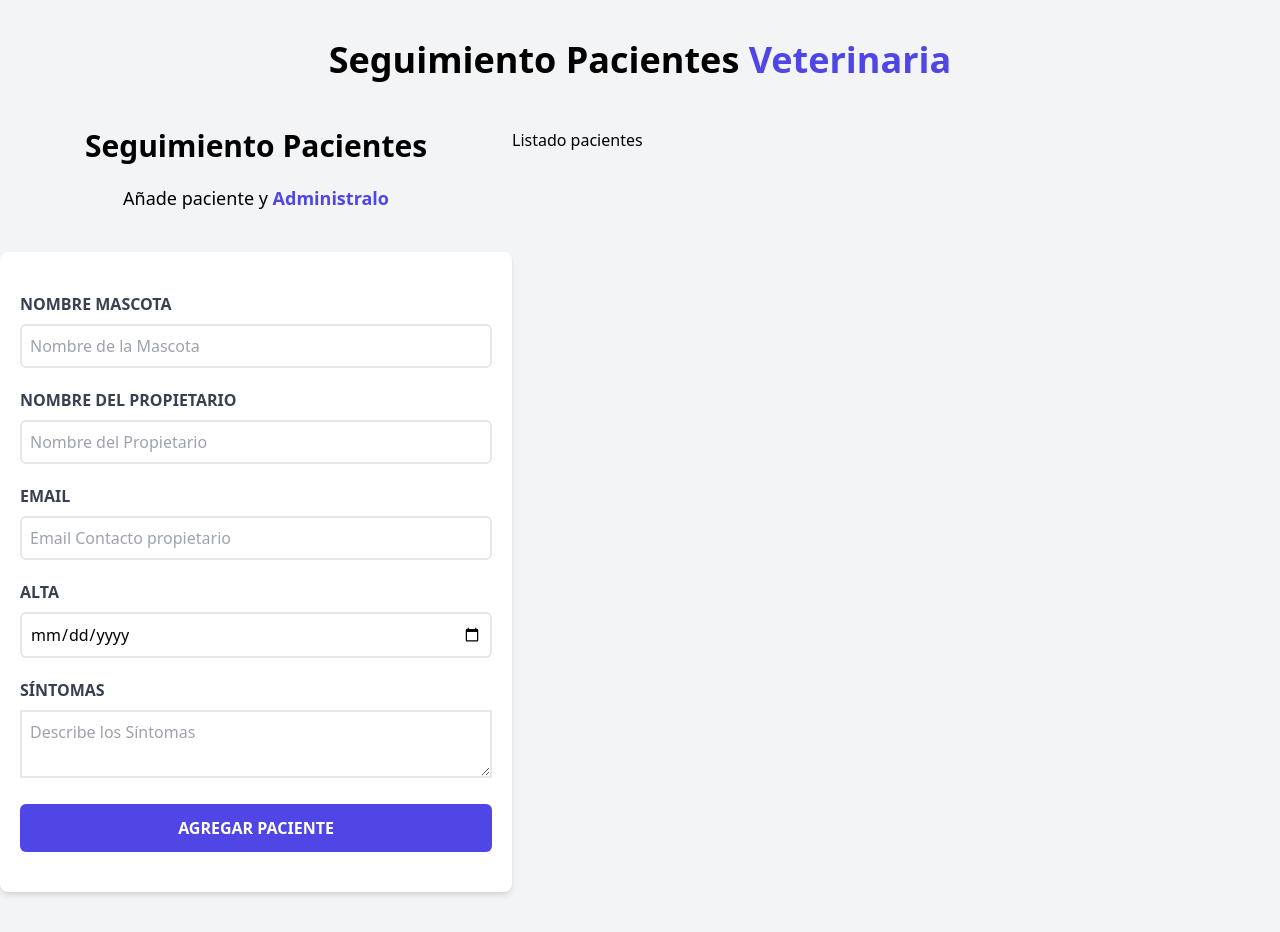
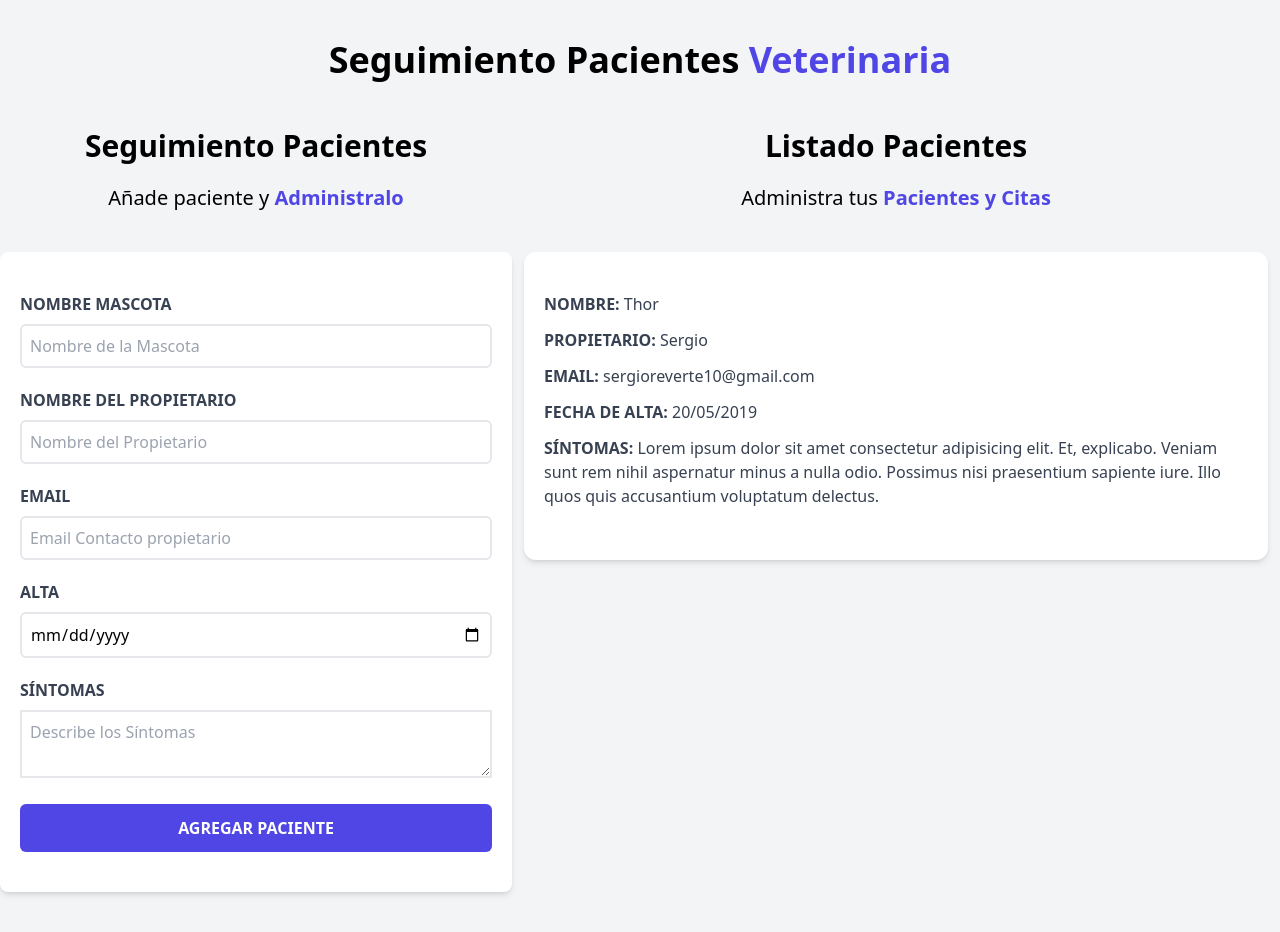
Before and after one commit to Reverte10/Control-de-citas-en-React, a React (Vite) app: page / in a window 1280 px wide. Built offline with nearby package versions, Linux system fonts and the light colour scheme.

Commit message:
creado listado pacientes

```diff
--- a/src/components/Formulario.jsx
+++ b/src/components/Formulario.jsx
@@ -1,8 +1,8 @@
 function Formulario() {
   return (
     <div className="md:w-1/2 lg:w-2/5">
-      <h3 className="font-black text-3xl text-center">Seguimiento Pacientes</h3>
-      <p className="text-lg mt-5 text-center mb-10">
+      <h2 className="font-black text-3xl text-center">Seguimiento Pacientes</h2>
+      <p className="text-xl mt-5 text-center mb-10">
         Añade paciente y {' '}
         <span className="text-indigo-600 font-bold">Administralo</span>
       </p>
--- a/src/components/ListadoPacientes.jsx
+++ b/src/components/ListadoPacientes.jsx
@@ -1,7 +1,15 @@
+import Paciente from "./Paciente"
+
 function ListadoPacientes() {
   return (
-    <div className="w-1/2 lg:w-3/5">
-      <h2>Listado pacientes</h2>
+    <div className="md:w-1/2 lg:w-3/5 md:h-screen overflow-y-scroll">
+      <h2 className="font-black text-3xl text-center">Listado Pacientes</h2>
+      <p className="text-xl mt-5 mb-10 text-center">Administra tus {' '}
+        <span className="text-indigo-600 font-bold">Pacientes y Citas</span>
+      </p>
+
+      <Paciente />
+
     </div>
   )
 }
--- /dev/null
+++ b/src/components/Paciente.jsx
@@ -0,0 +1,28 @@
+const Paciente = () => {
+    return (
+        <div className="m-3 bg-white shadow-md px-5 py-10 rounded-xl">
+            <p className="font-bold mb-3 text-gray-700 uppercase">Nombre: {' '}
+                <span className="font-normal normal-case">Thor</span>
+            </p>
+
+            <p className="font-bold mb-3 text-gray-700 uppercase">Propietario: {' '}
+                <span className="font-normal normal-case">Sergio</span>
+            </p>
+
+            <p className="font-bold mb-3 text-gray-700 uppercase">Email: {' '}
+                <span className="font-normal normal-case">sergioreverte10@gmail.com</span>
+            </p>
+
+            <p className="font-bold mb-3 text-gray-700 uppercase">Fecha de Alta: {' '}
+                <span className="font-normal normal-case">20/05/2019</span>
+            </p>
+
+            <p className="font-bold mb-3 text-gray-700 uppercase">Síntomas: {' '}
+                <span className="font-normal normal-case">Lorem ipsum dolor sit amet consectetur adipisicing elit. Et, explicabo. Veniam sunt rem nihil aspernatur minus a nulla odio. Possimus nisi praesentium sapiente iure. Illo quos quis accusantium voluptatum delectus.</span>
+            </p>
+
+        </div>
+    )
+}
+
+export default Paciente
```
Lines whose indentation alone changed are shown as unchanged.
